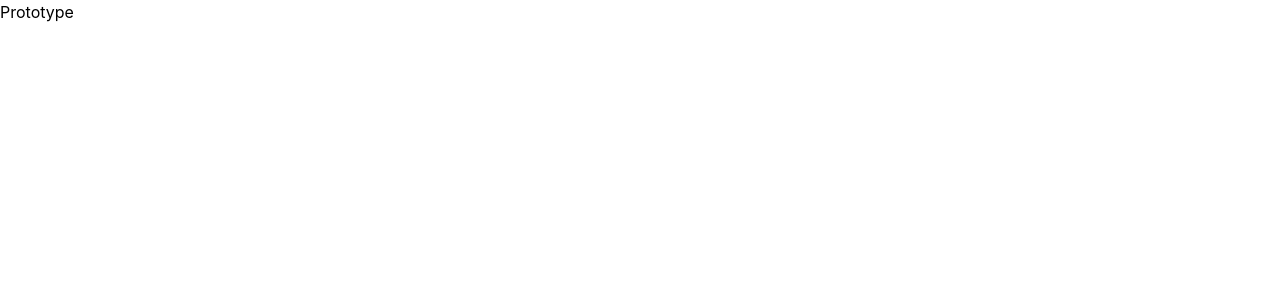
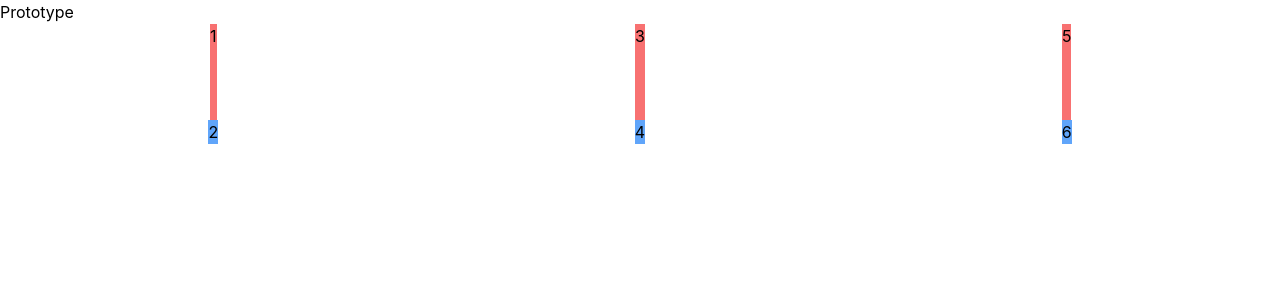
Before and after one commit to rizwan2000rm/splittera, a React (Create React App) app: page /prototype in a window 1280 px wide. Shown: the top 300 px of the page. Built offline with nearby package versions, Linux system fonts and the light colour scheme.

Commit message:
Dashboard Grid

```diff
--- /dev/null
+++ b/src/components/DashboardGrid.js
@@ -0,0 +1,16 @@
+import React from "react";
+
+const DashboardGrid = () => {
+  return (
+    <div className="grid grid-cols-1 md:grid-cols-2 lg:grid-cols-3 place-items-center">
+      <div className="bg-red-400 h-24 order-1">1</div>
+      <div className="bg-blue-400 order-4">2</div>
+      <div className="bg-red-400 h-24 order-2">3</div>
+      <div className="bg-blue-400 order-5">4</div>
+      <div className="bg-red-400 h-24 order-3">5</div>
+      <div className="bg-blue-400 order-6">6</div>
+    </div>
+  );
+};
+
+export default DashboardGrid;
--- a/src/pages/Prototype.js
+++ b/src/pages/Prototype.js
@@ -1,9 +1,11 @@
 import React from "react";
+import DashboardGrid from "../components/DashboardGrid";
 
 const Prototype = () => {
   return (
     <div>
       <h1>Prototype</h1>
+      <DashboardGrid />
     </div>
   );
 };
```
